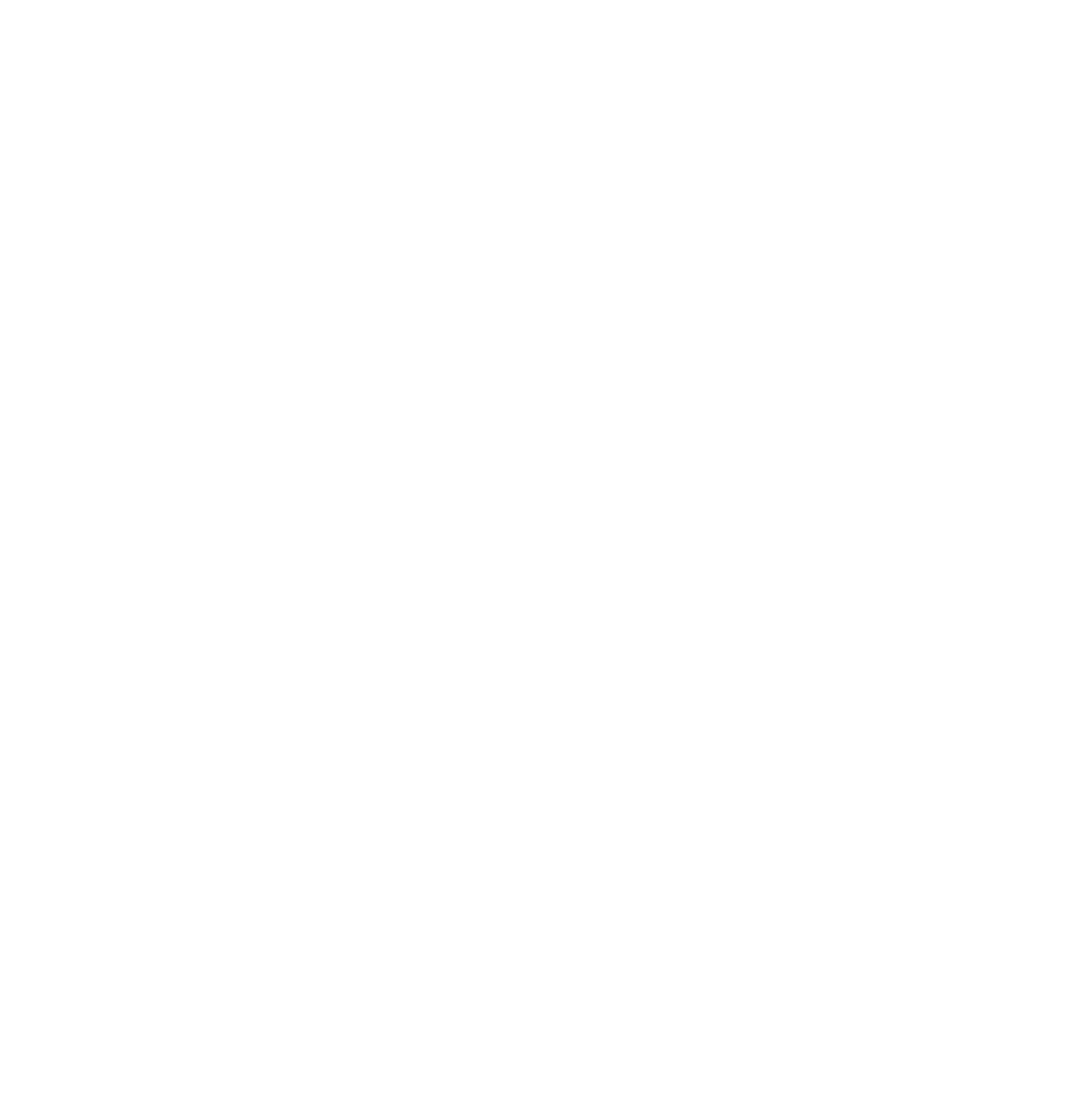
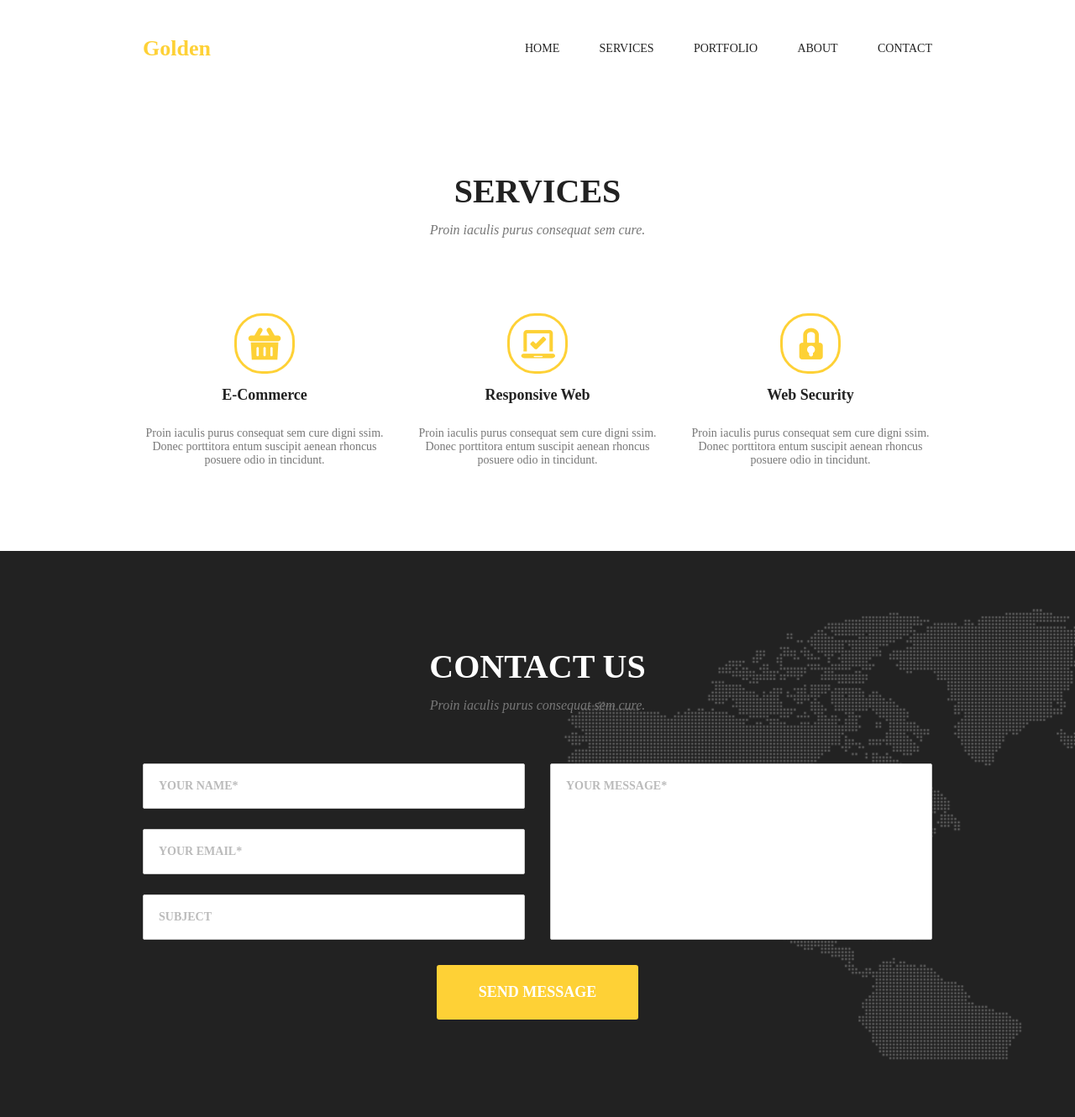
Before and after one commit to ValeriiaChorna/goit-fe-course, a plain HTML site: page html-css/module_7/index.html in a window 1280 px wide. Shown: the whole page at 84% size. Before the commit the page ends 800 px from the top, so only its background shows below. Drawn offline with Linux system fonts and the light colour scheme; a web font is replaced by a local one.

Commit message:
Homework7 commit2

```diff
--- a/html-css/module_7/css/style.css
+++ b/html-css/module_7/css/style.css
@@ -0,0 +1,279 @@
+@import "./normalize.css";
+
+a {
+  text-decoration: none;
+  color: inherit;
+}
+
+.menu,
+.user-data {
+  margin: 0;
+  padding: 0;
+  list-style-type: none;
+}
+
+.wrapper {
+  width: 940px;
+  margin: 0 auto;
+}
+
+body {
+  --main-color: #222222;
+  --second-color: #fed136;
+  --disr-color: #777777;
+  --altern-color: #ffffff;
+}
+
+/* Fonts */
+
+@font-face {
+  font-family: "Wisdom";
+  src: url("../fonts/Wisdom/WisdomScriptAJ.woff2") format("woff2"),
+    url("../fonts/Wisdom/WisdomScriptAJ.woff") format("woff");
+}
+
+@font-face {
+  font-family: "Montserrat";
+  font-style: normal;
+  font-weight: 400;
+  src: url("../fonts/MontserratRegular/Montserrat-Regular.woff2")
+      format("woff2"),
+    url("../fonts/MontserratRegular/Montserrat-Regular.woff") format("woff");
+}
+
+@font-face {
+  font-family: "Montserrat";
+  font-style: normal;
+  font-weight: 700;
+  src: url("../fonts/MontserratBold/Montserrat-Bold.woff2") format("woff2"),
+    url("../fonts/MontserratBold/Montserrat-Bold.woff") format("woff");
+}
+
+@font-face {
+  font-family: "Droid Serif";
+  font-style: italic;
+  font-weight: 400;
+  src: url("../fonts/DroidSerifItalic/DroidSerifItalic.woff2") format("woff2"),
+    url("../fonts/DroidSerifItalic/DroidSerifItalic.woff") format("woff");
+}
+/* URL лицензии Droid Serif Italic: http://ascendercorp.com/eula10.html */
+
+@font-face {
+  font-family: "Roboto Slab";
+  font-style: normal;
+  font-weight: 400;
+  src: url("../fonts/RobotoSlab/RobotoSlab-Regular.woff2") format("woff2"),
+    url("../fonts/RobotoSlab/RobotoSlab-Regular.woff") format("woff");
+}
+
+/* Header */
+
+.page-nav {
+  display: flex;
+  min-height: 115px;
+  margin-bottom: 75px;
+  align-items: center;
+  justify-content: space-between;
+  color: var(--main-color);
+}
+
+.logo {
+  margin: 0;
+  color: var(--second-color);
+  font-size: 26px;
+  font-family: Wisdom, serif;
+}
+
+.logo > a {
+  font-size: 26px;
+  line-height: 41px;
+}
+
+.menu {
+  display: flex;
+  width: 485px;
+  justify-content: space-between;
+  align-items: center;
+  text-transform: uppercase;
+  color: var(--main-color);
+  font-size: 14px;
+  line-height: 41px;
+  font-family: "Montserrat";
+  font-weight: 400;
+}
+
+.menu-item > a:hover,
+.menu-item > a:focus {
+  color: var(--second-color);
+}
+
+/* Section Services */
+
+h2.section-title {
+  margin: 0 0 60px;
+  font-size: 40px;
+  line-height: 75px;
+  color: var(--main-color);
+  text-transform: uppercase;
+  text-align: center;
+  font-family: "Montserrat";
+  font-weight: 700;
+}
+
+.sub-title {
+  display: block;
+  font-size: 16px;
+  color: var(--disr-color);
+  line-height: normal;
+  text-align: center;
+  text-transform: none;
+  font-family: "Droid Serif";
+  font-weight: 400;
+  font-style: italic;
+}
+
+.services-list {
+  display: flex;
+  flex-wrap: wrap;
+  justify-content: space-between;
+  margin-bottom: 100px;
+}
+
+.service-item {
+  flex: 0 0 290px;
+  padding-top: 90px;
+  position: relative;
+}
+
+.service-item::before {
+  display: block;
+  content: " ";
+  background-repeat: no-repeat;
+  background-position: center;
+  width: 66px;
+  height: 66px;
+  border: 3px solid #fed136;
+  border-radius: 33px;
+  position: absolute;
+  top: 30px;
+  left: 50%;
+  transform: translateX(-50%);
+}
+
+.icon-basket::before {
+  background-image: url(../img/icon-basket.png);
+}
+
+.icon-laptop::before {
+  background-image: url(../img/icon-laptop.png);
+}
+
+.icon-locked::before {
+  background-image: url(../img/icon-locked.png);
+}
+
+.service-name {
+  font-size: 18px;
+  line-height: 75px;
+  color: var(--main-color);
+  text-align: center;
+  font-family: "Montserrat";
+  font-weight: 700;
+  margin: 0;
+}
+
+.service-discr {
+  font-size: 14px;
+  color: var(--disr-color);
+  text-align: center;
+  font-family: "Roboto Slab";
+  font-weight: 400;
+  margin: 0;
+}
+
+/* Section Contacts */
+
+.contact-us {
+  background-image: url(../img/map-image.png);
+  background-color: #222222;
+  background-position: right;
+  background-repeat: no-repeat;
+}
+
+h2.contact-us-name {
+  padding-top: 100px;
+  color: var(--altern-color);
+}
+
+.imput-form {
+  padding-bottom: 116px;
+  font-size: 14px;
+}
+
+.user-data-contener {
+  display: flex;
+  height: 210px;
+  justify-content: space-between;
+  margin-bottom: 30px;
+}
+
+.user-data {
+  display: flex;
+  width: 455px;
+  flex-direction: column;
+  justify-content: space-between;
+}
+
+input,
+textarea {
+  border-radius: 2px;
+  background-color: #ffffff;
+  border: 1px solid #cccccc;
+  color: var(--main-color);
+  padding: 18px;
+  font-family: "Montserrat";
+  font-weight: 700;
+}
+
+textarea {
+  box-sizing: border-box;
+  width: 455px;
+  resize: none;
+}
+
+input::placeholder,
+textarea::placeholder {
+  text-transform: uppercase;
+  color: #bbbbbb;
+}
+
+#user-name:focus:valid,
+#user-name:active:valid,
+#user-email:focus:valid,
+#user-email:active:valid,
+#user-message:focus:valid,
+#user-message:active:valid {
+  outline: 3px solid green;
+}
+#user-name:focus:invalid,
+#user-name:active:invalid,
+#user-email:focus:invalid,
+#user-email:active:invalid,
+#user-message:focus:invalid,
+#user-message:active:invalid {
+  outline: 3px solid red;
+}
+.submit-button {
+  display: block;
+  margin: 0 auto;
+  width: 240px;
+  height: 65px;
+  background-color: #fed136;
+  border-radius: 3px;
+  border: 0;
+  font-size: 18px;
+  color: var(--altern-color);
+  text-transform: uppercase;
+  font-family: "Montserrat";
+  font-weight: 700;
+}
--- a/html-css/module_7/index.html
+++ b/html-css/module_7/index.html
@@ -1,13 +1,104 @@
 <!DOCTYPE html>
 <html lang="en">
-<head>
-    <meta charset="UTF-8">
-    <meta name="viewport" content="width=device-width, initial-scale=1.0">
-    <meta http-equiv="X-UA-Compatible" content="ie=edge">
-    <link rel="stylesheet" href="./css/style.css">
+  <head>
+    <meta charset="UTF-8" />
+    <meta name="viewport" content="width=device-width, initial-scale=1.0" />
+    <meta http-equiv="X-UA-Compatible" content="ie=edge" />
+    <link rel="stylesheet" href="./css/style.css" />
     <title>Module7</title>
-</head>
-<body>
-
-</body>
+  </head>
+  <body>
+    <header>
+      <div class="wrapper">
+        <nav class="page-nav">
+          <h1 class="logo"><a href="#">Golden</a></h1>
+          <ul class="menu">
+            <li class="menu-item"><a href="#">home</a></li>
+            <li class="menu-item"><a href="#">services</a></li>
+            <li class="menu-item"><a href="#">Portfolio</a></li>
+            <li class="menu-item"><a href="#">About</a></li>
+            <li class="menu-item"><a href="#">contact</a></li>
+          </ul>
+        </nav>
+      </div>
+    </header>
+    <main>
+      <div class="wrapper">
+        <section class="services">
+          <h2 class="section-title">
+            Services
+            <span class="sub-title"
+              >Proin iaculis purus consequat sem cure.</span
+            >
+          </h2>
+          <div class="services-list">
+            <div class="service-item icon-basket">
+              <h3 class="service-name"><a href="#">E-Commerce</a></h3>
+              <p class="service-discr">
+                Proin iaculis purus consequat sem cure digni ssim. Donec
+                porttitora entum suscipit aenean rhoncus posuere odio in
+                tincidunt.
+              </p>
+            </div>
+            <div class="service-item icon-laptop">
+              <h3 class="service-name"><a href="#">Responsive Web</a></h3>
+              <p class="service-discr">
+                Proin iaculis purus consequat sem cure digni ssim. Donec
+                porttitora entum suscipit aenean rhoncus posuere odio in
+                tincidunt.
+              </p>
+            </div>
+            <div class="service-item icon-locked">
+              <h3 class="service-name"><a href="#">Web Security</a></h3>
+              <p class="service-discr">
+                Proin iaculis purus consequat sem cure digni ssim. Donec
+                porttitora entum suscipit aenean rhoncus posuere odio in
+                tincidunt.
+              </p>
+            </div>
+          </div>
+        </section>
+      </div>
+      <section class="contact-us">
+        <h2 class="section-title contact-us-name">
+          Contact us
+          <span class="sub-title">Proin iaculis purus consequat sem cure.</span>
+        </h2>
+        <div class="wrapper">
+          <form class="imput-form" action="#">
+            <div class="user-data-contener">
+              <div class="user-data">
+                <input
+                  type="text"
+                  name="user-name"
+                  id="user-name"
+                  placeholder="your name*"
+                  required
+                />
+                <input
+                  type="email"
+                  name="user-email"
+                  id="user-email"
+                  placeholder="your email*"
+                  required
+                />
+                <input
+                  type="text"
+                  name="user-subject"
+                  id="user-subject"
+                  placeholder="subject"
+                />
+              </div>
+              <textarea
+                name="user-message"
+                id="user-message"
+                placeholder="your message*"
+              ></textarea>
+            </div>
+            <button type="submit" class="submit-button">Send message</button>
+          </form>
+        </div>
+      </section>
+    </main>
+  </body>
 </html>
```
Also changed, not shown: html-css/module_7/img/icon-basket.png (added), html-css/module_7/img/icon-laptop.png (added), html-css/module_7/img/icon-locked.png (added), html-css/module_7/img/map-image.png (added).
